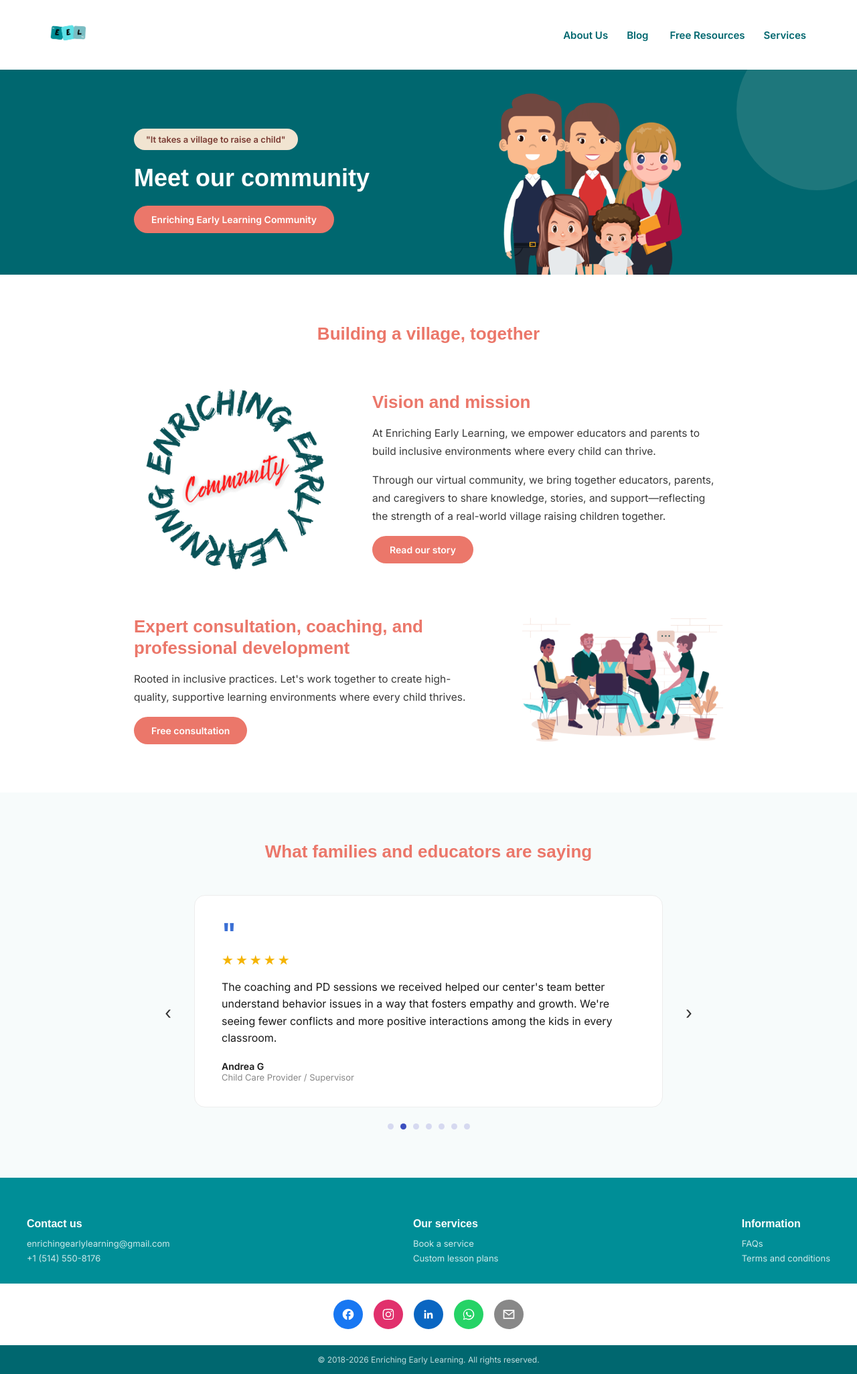
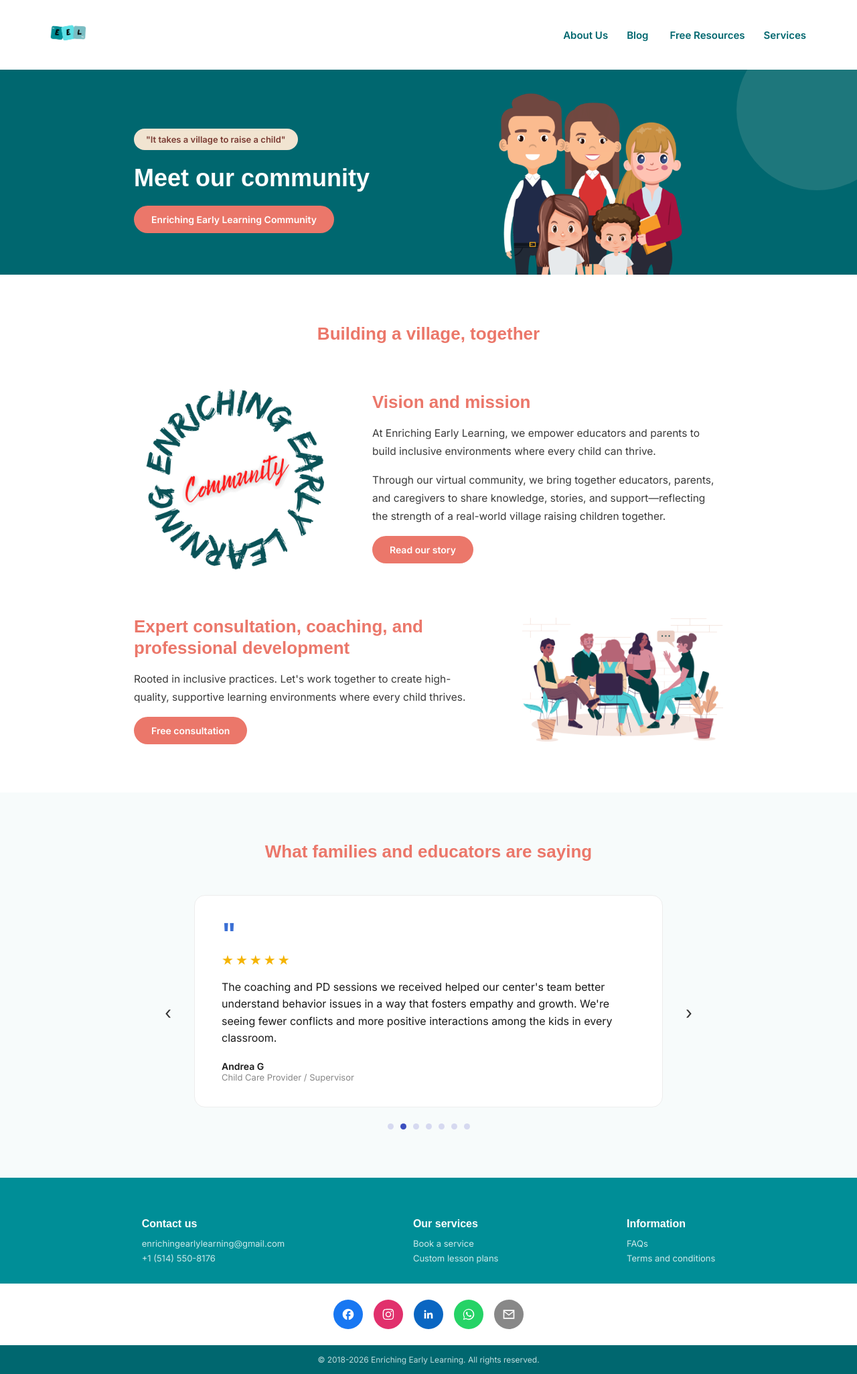
Before and after one commit to enrichingearlylearning/enriching-early-learning-site, a Jekyll site: the page built from index.html, in a window 1280 px wide. Shown: the whole page at 67% size. Built offline with Jekyll 4.4.1, drawn with Linux system fonts in a browser that asks for light colours; some web fonts are replaced.

Commit message:
Update footer.html

```diff
--- a/_includes/footer.html
+++ b/_includes/footer.html
@@ -1,5 +1,5 @@
 <footer style="max-width:none;width:100%;margin:0;">
-  <div style="max-width:1200px;width:100%;margin:0 auto;display:flex;justify-content:space-between;flex-wrap:wrap;gap:28px;">
+  <div style="max-width:1200px;width:100%;margin:0 auto;display:flex;justify-content:space-evenly;flex-wrap:wrap;gap:20px;">
   <div><h4>Contact us</h4>
     <p>enrichingearlylearning@gmail.com</p>
     <p>+1 (514) 550-8176</p>
```
